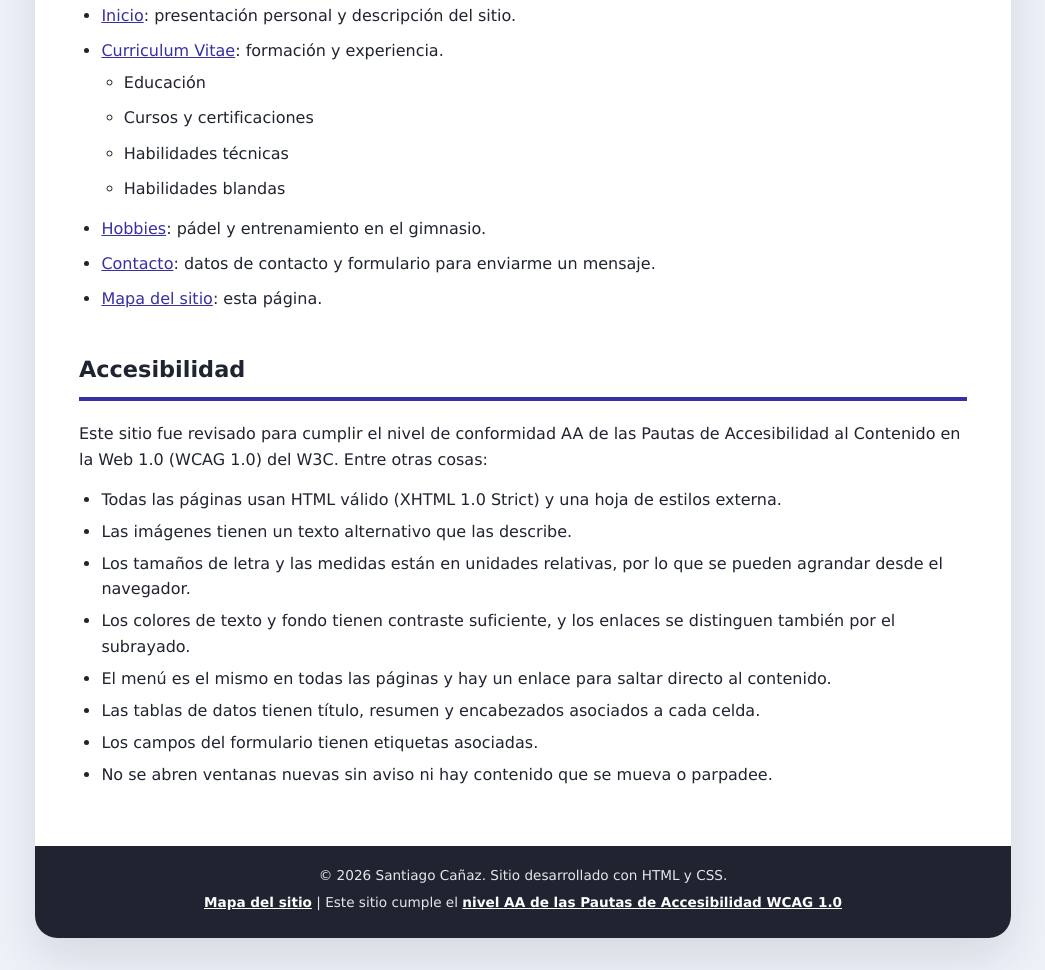
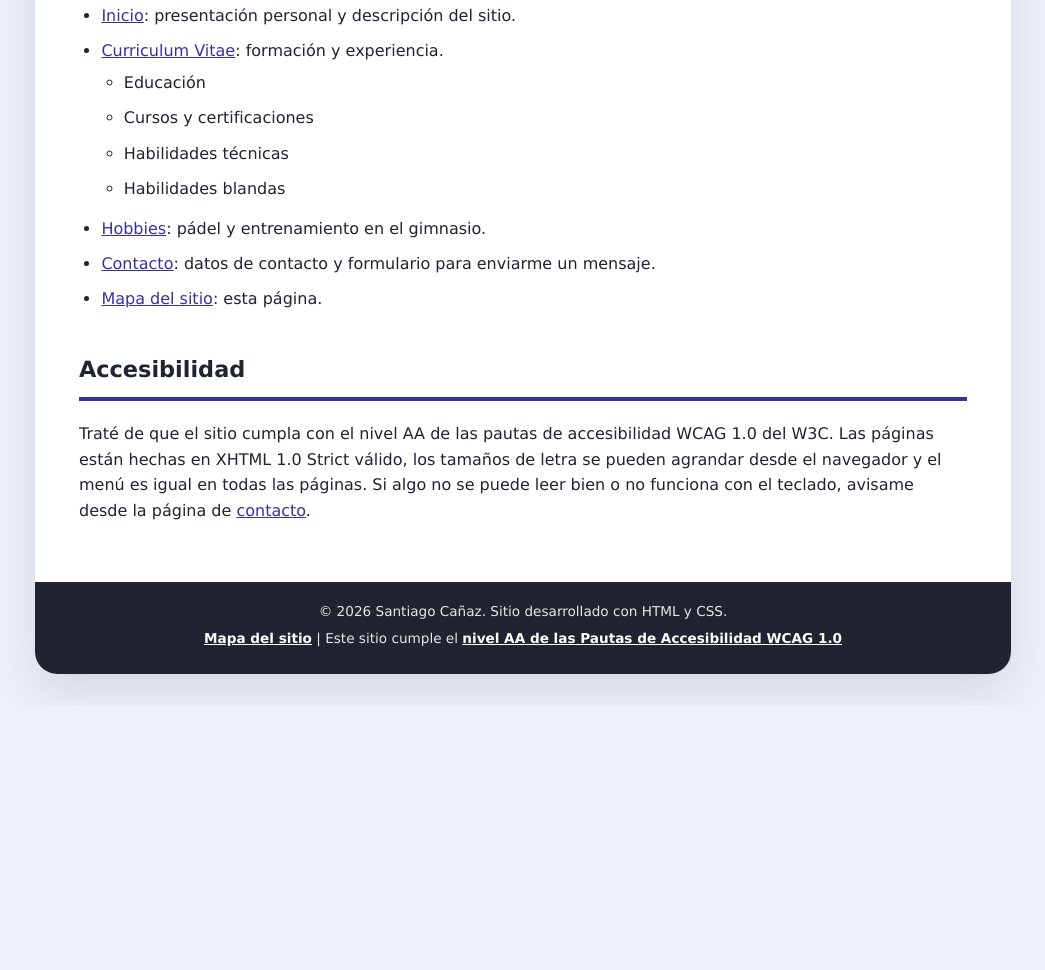
Before and after one commit to santicaniaz/santiago-canaz-sitio, a plain HTML site: page mapa.html in a window 1280 px wide. Shown: the part 416-1386 px from the top of the page, without its empty margins (117-1162 px from the left). After the commit the page ends 1122 px from the top, so only its background shows below. Drawn offline with Linux system fonts and the light colour scheme.

Commit message:
Texto de accesibilidad del mapa del sitio

```diff
--- a/mapa.html
+++ b/mapa.html
@@ -57,19 +57,12 @@
 
       <h2>Accesibilidad</h2>
       <p>
-        Este sitio fue revisado para cumplir el nivel de conformidad AA de las Pautas de
-        Accesibilidad al Contenido en la Web 1.0 (WCAG 1.0) del W3C. Entre otras cosas:
+        Traté de que el sitio cumpla con el nivel AA de las pautas de accesibilidad WCAG 1.0 del W3C.
+        Las páginas están hechas en <abbr title="Extensible HyperText Markup Language" lang="en" xml:lang="en">XHTML</abbr> 1.0 Strict
+        válido, los tamaños de letra se pueden agrandar desde el navegador y el menú es igual en todas
+        las páginas. Si algo no se puede leer bien o no funciona con el teclado, avisame desde la
+        página de <a href="contacto.html">contacto</a>.
       </p>
-      <ul>
-        <li>Todas las páginas usan <abbr title="HyperText Markup Language" lang="en" xml:lang="en">HTML</abbr> válido (<abbr title="Extensible HyperText Markup Language" lang="en" xml:lang="en">XHTML</abbr> 1.0 Strict) y una hoja de estilos externa.</li>
-        <li>Las imágenes tienen un texto alternativo que las describe.</li>
-        <li>Los tamaños de letra y las medidas están en unidades relativas, por lo que se pueden agrandar desde el navegador.</li>
-        <li>Los colores de texto y fondo tienen contraste suficiente, y los enlaces se distinguen también por el subrayado.</li>
-        <li>El menú es el mismo en todas las páginas y hay un enlace para saltar directo al contenido.</li>
-        <li>Las tablas de datos tienen título, resumen y encabezados asociados a cada celda.</li>
-        <li>Los campos del formulario tienen etiquetas asociadas.</li>
-        <li>No se abren ventanas nuevas sin aviso ni hay contenido que se mueva o parpadee.</li>
-      </ul>
 
     </div>
 
```
